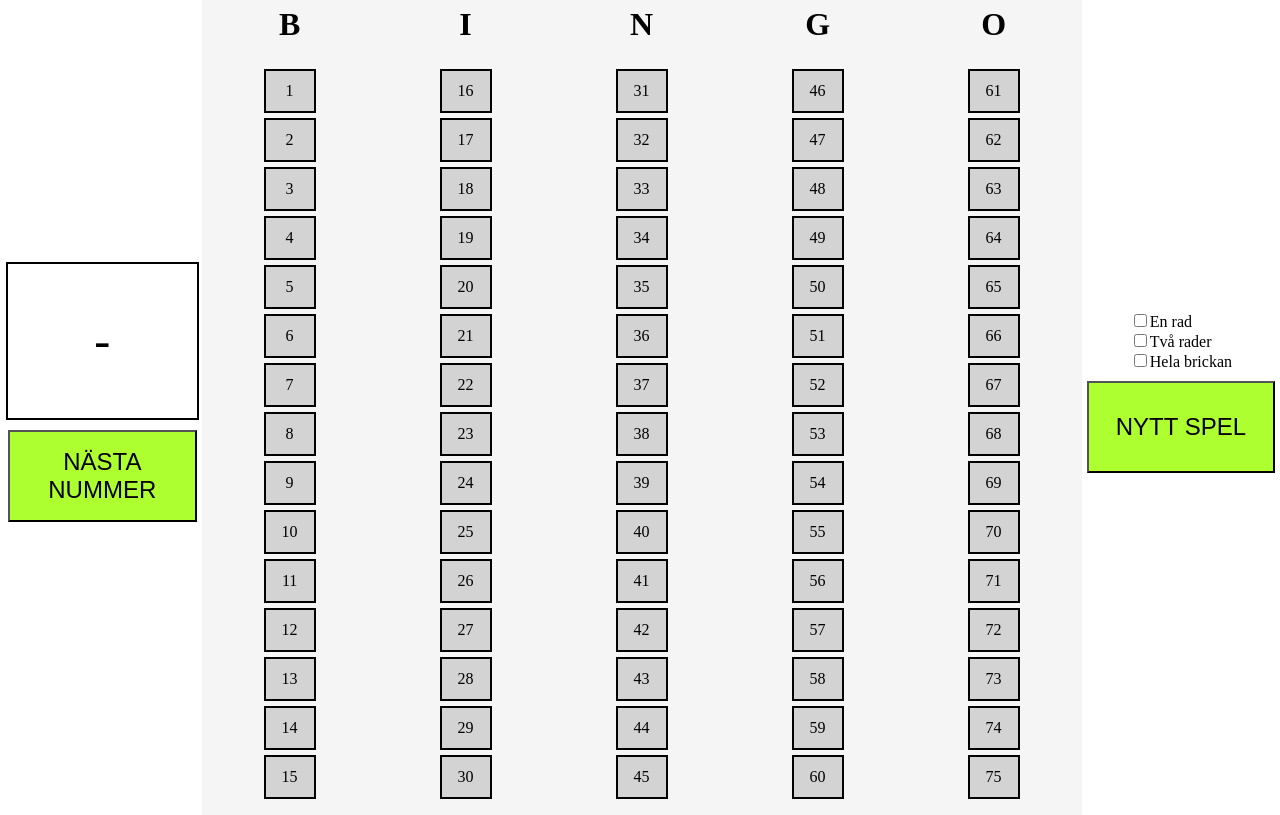
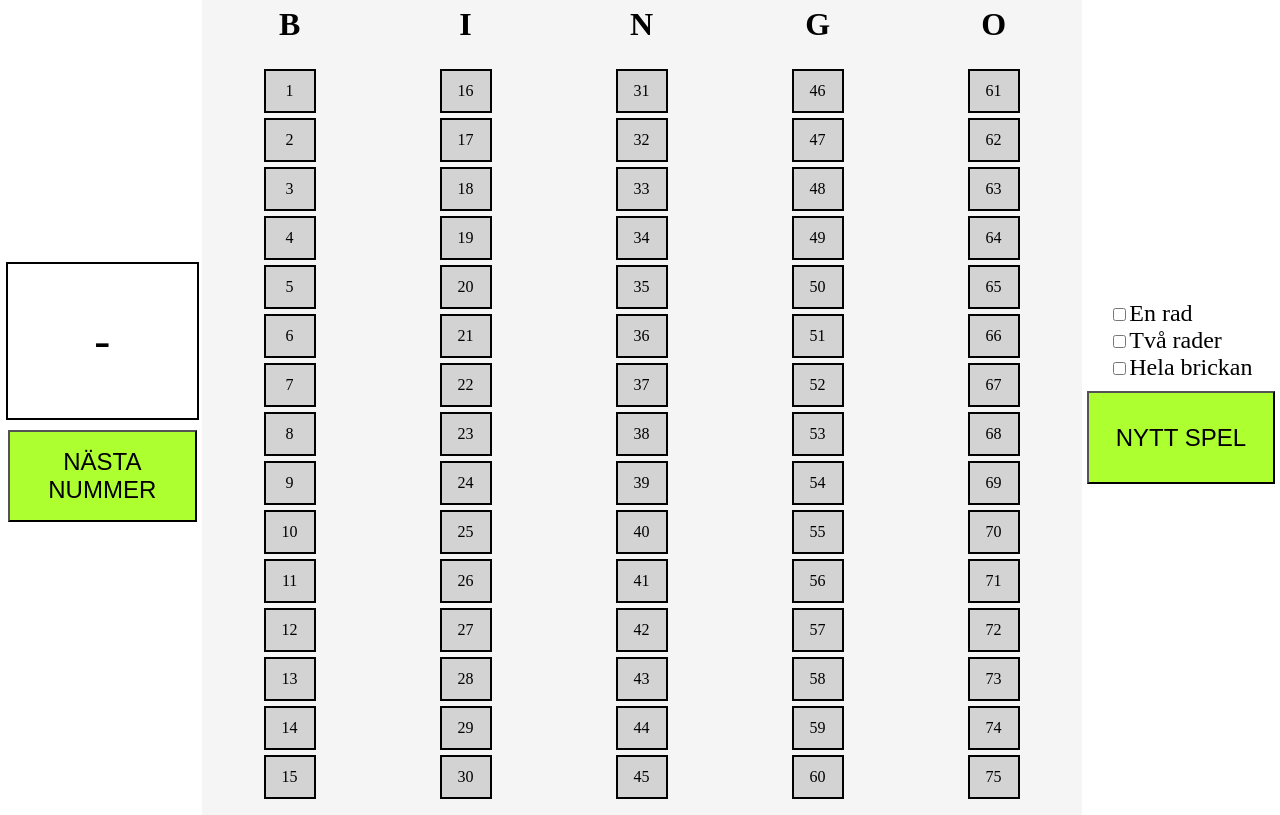
Before and after one commit to rostabingo/rostabingo.github.io, a React (Vite) app: page / in a window 1280 px wide. Built offline with nearby package versions, Linux system fonts and the light colour scheme.

Commit message:
add taget styles

```diff
--- /dev/null
+++ b/src/components/Targets/Targets.module.scss
@@ -0,0 +1,3 @@
+.target {
+    font-size: x-large;
+}
--- a/src/components/Targets/Targets.tsx
+++ b/src/components/Targets/Targets.tsx
@@ -1,17 +1,19 @@
 import React from "react";
+
+import * as styles from "./Targets.module.scss";
 
 export const Targets: React.FC = () => {
     return (
         <div>
-            <div>
+            <div className={styles.target}>
                 <input type="checkbox" id="one" name="one" checked={false} />
                 <label htmlFor="one">En rad</label>
             </div>
-            <div>
+            <div className={styles.target}>
                 <input type="checkbox" id="two" name="two" />
                 <label htmlFor="two">Två rader</label>
             </div>
-            <div>
+            <div className={styles.target}>
                 <input type="checkbox" id="all" name="all" />
                 <label htmlFor="all">Hela brickan</label>
             </div>
```
